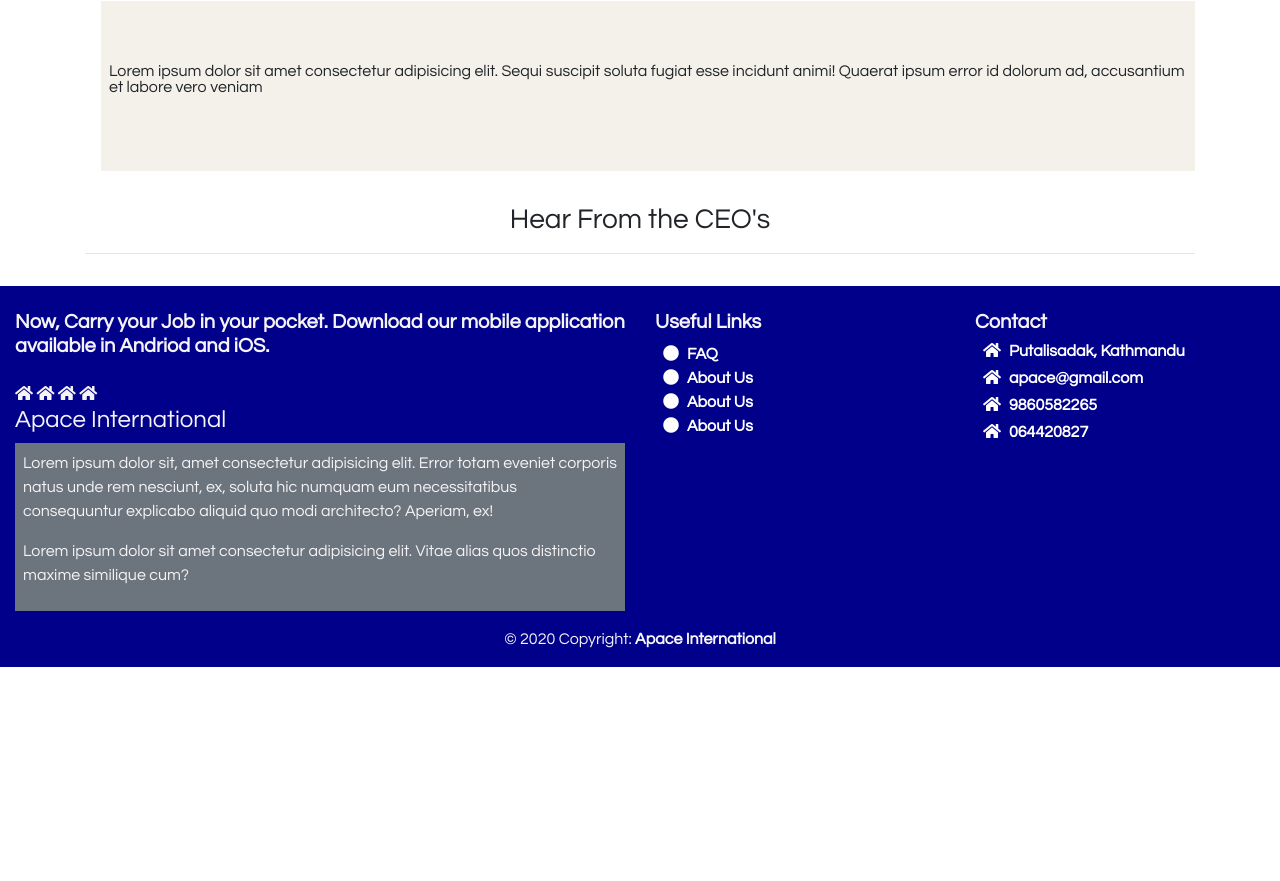
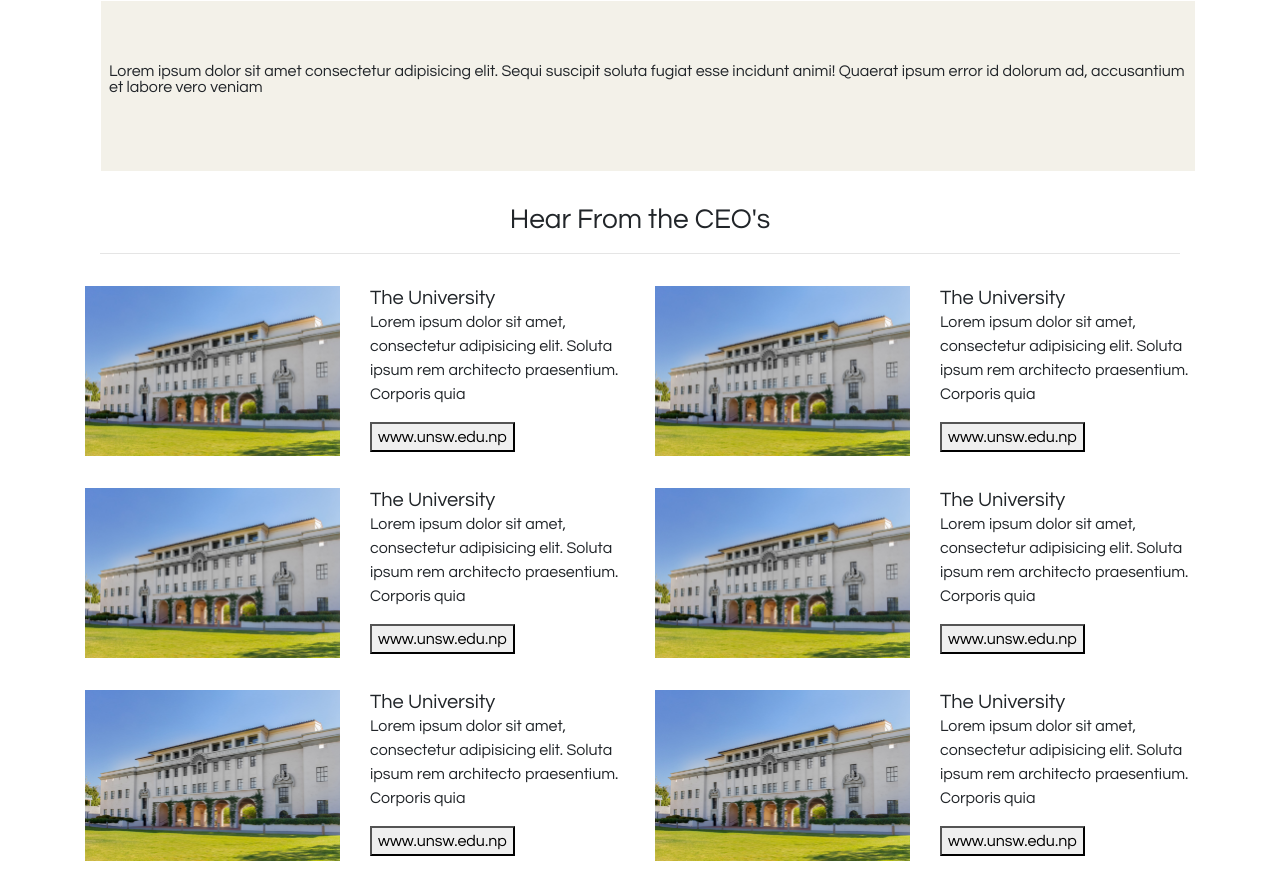
Before and after one commit to Prashzan/apace_int, a plain HTML site: page career.html in a window 1280 px wide. Shown: the part 1762-2643 px from the top of the page. Before the commit the page ends 2429 px from the top, so only its background shows below. Drawn offline with Linux system fonts and the light colour scheme.

Commit message:
career page nearly done

```diff
--- a/career.html
+++ b/career.html
@@ -129,7 +129,7 @@
               class="font-weight-bold bg-white p-1 mx-auto"
               style="width: 250px"
             >
-              Software Engineering
+              Chef
             </h5>
             <p class="text-dark">
               We are always ready to provide you guidance for abroad study
@@ -149,7 +149,7 @@
               class="font-weight-bold bg-white p-1 mx-auto"
               style="width: 250px"
             >
-              Software Engineering
+              Barista
             </h5>
             <p class="text-dark">
               We are always ready to provide you guidance for abroad study
@@ -170,7 +170,7 @@
               class="font-weight-bold bg-white p-1 mx-auto"
               style="width: 250px"
             >
-              Software Engineering
+              Bar Tendering
             </h5>
             <p class="text-dark">
               We are always ready to provide you guidance for abroad study
@@ -191,7 +191,7 @@
               class="font-weight-bold bg-white p-1 mx-auto"
               style="width: 250px"
             >
-              Software Engineering
+              Accounting
             </h5>
             <p class="text-dark">
               We are always ready to provide you guidance for abroad study
@@ -212,7 +212,7 @@
               class="font-weight-bold bg-white p-1 mx-auto"
               style="width: 250px"
             >
-              Software Engineering
+              Nursing
             </h5>
             <p class="text-dark">
               We are always ready to provide you guidance for abroad study
@@ -233,7 +233,7 @@
               class="font-weight-bold bg-white p-1 mx-auto"
               style="width: 250px"
             >
-              Software Engineering
+              Child Care
             </h5>
             <p class="text-dark">
               We are always ready to provide you guidance for abroad study
@@ -254,7 +254,7 @@
               class="font-weight-bold bg-white p-1 mx-auto"
               style="width: 250px"
             >
-              Software Engineering
+              Civil Engineering
             </h5>
             <p class="text-dark">
               We are always ready to provide you guidance for abroad study
@@ -275,7 +275,7 @@
               class="font-weight-bold bg-white p-1 mx-auto"
               style="width: 250px"
             >
-              Software Engineering
+              Teacher
             </h5>
             <p class="text-dark">
               We are always ready to provide you guidance for abroad study
@@ -298,7 +298,7 @@
             <hr />
           </div>
 
-          <div class="ceo d-flex col-12 align-items-center">
+          <div class="ceo d-flex flex-sm-12 col-12 align-items-center">
             <img src="./img/ceo.png" alt="" class="mx-2" />
 
             <div class="words">
@@ -315,10 +315,113 @@
 
     <section class="py-3">
       <div class="container">
+        <div class="col-md-12">
+          <h3 class="text-center">Hear From the CEO's</h3>
+          <hr />
+        </div>
+
+        <!-- first row -->
         <div class="row">
-          <div class="col-md-12">
-            <h3 class="text-center">Hear From the CEO's</h3>
-            <hr />
+          <div class="col-md-6 my-3">
+            <div class="row">
+              <div class="col-md-12 col-lg-6">
+                <img src="./img/uni.jpg" alt="nth" class="img-fluid" />
+              </div>
+              <div class="col-md-12 col-lg-6">
+                <h5 class="my-auto">The University</h5>
+                <p class="text-wrap">
+                  Lorem ipsum dolor sit amet, consectetur adipisicing elit.
+                  Soluta ipsum rem architecto praesentium. Corporis quia
+                </p>
+                <button>www.unsw.edu.np</button>
+              </div>
+            </div>
+          </div>
+
+          <div class="col-md-6 my-3">
+            <div class="row">
+              <div class="col-md-12 col-lg-6">
+                <img src="./img/uni.jpg" alt="nth" class="img-fluid" />
+              </div>
+              <div class="col-md-12 col-lg-6">
+                <h5 class="my-auto">The University</h5>
+                <p class="text-wrap">
+                  Lorem ipsum dolor sit amet, consectetur adipisicing elit.
+                  Soluta ipsum rem architecto praesentium. Corporis quia
+                </p>
+                <button>www.unsw.edu.np</button>
+              </div>
+            </div>
+          </div>
+        </div>
+
+        <!-- second row -->
+        <div class="row">
+          <div class="col-md-6 my-3">
+            <div class="row">
+              <div class="col-md-12 col-lg-6">
+                <img src="./img/uni.jpg" alt="nth" class="img-fluid" />
+              </div>
+              <div class="col-md-12 col-lg-6">
+                <h5 class="my-auto">The University</h5>
+                <p class="text-wrap">
+                  Lorem ipsum dolor sit amet, consectetur adipisicing elit.
+                  Soluta ipsum rem architecto praesentium. Corporis quia
+                </p>
+                <button>www.unsw.edu.np</button>
+              </div>
+            </div>
+          </div>
+
+          <div class="col-md-6 my-3">
+            <div class="row">
+              <div class="col-md-12 col-lg-6">
+                <img src="./img/uni.jpg" alt="nth" class="img-fluid" />
+              </div>
+              <div class="col-md-12 col-lg-6">
+                <h5 class="my-auto">The University</h5>
+                <p class="text-wrap">
+                  Lorem ipsum dolor sit amet, consectetur adipisicing elit.
+                  Soluta ipsum rem architecto praesentium. Corporis quia
+                </p>
+                <button>www.unsw.edu.np</button>
+              </div>
+            </div>
+          </div>
+        </div>
+
+        <!-- third row -->
+        <div class="row">
+          <div class="col-md-6 my-3">
+            <div class="row">
+              <div class="col-md-12 col-lg-6">
+                <img src="./img/uni.jpg" alt="nth" class="img-fluid" />
+              </div>
+              <div class="col-md-12 col-lg-6">
+                <h5 class="my-auto">The University</h5>
+                <p class="text-wrap">
+                  Lorem ipsum dolor sit amet, consectetur adipisicing elit.
+                  Soluta ipsum rem architecto praesentium. Corporis quia
+                </p>
+                <button>www.unsw.edu.np</button>
+              </div>
+            </div>
+          </div>
+
+          <div class="col-md-6 my-3">
+            <div class="row">
+              <div class="col-md-12 col-lg-6">
+                <img src="./img/uni.jpg" alt="nth" class="img-fluid" />
+              </div>
+              <div class="col-md-12 col-lg-6">
+                <h5 class="my-auto">The University</h5>
+                <p class="text-wrap">
+                  Lorem ipsum dolor sit amet, consectetur adipisicing elit.
+                  Soluta ipsum rem architecto praesentium. Corporis quia
+                </p>
+                <button>www.unsw.edu.np</button>
+              </div>
+            </div>
           </div>
         </div>
       </div>
--- a/css/style.css
+++ b/css/style.css
@@ -330,7 +330,7 @@ img:hover {
 }
 
 .bg-career {
-  background-color: rgb(171, 133, 207);
+  background-color: rgb(237, 232, 241);
 }
 
 .ceo img {
```
Also changed, not shown: img/uni.jpg (added).
